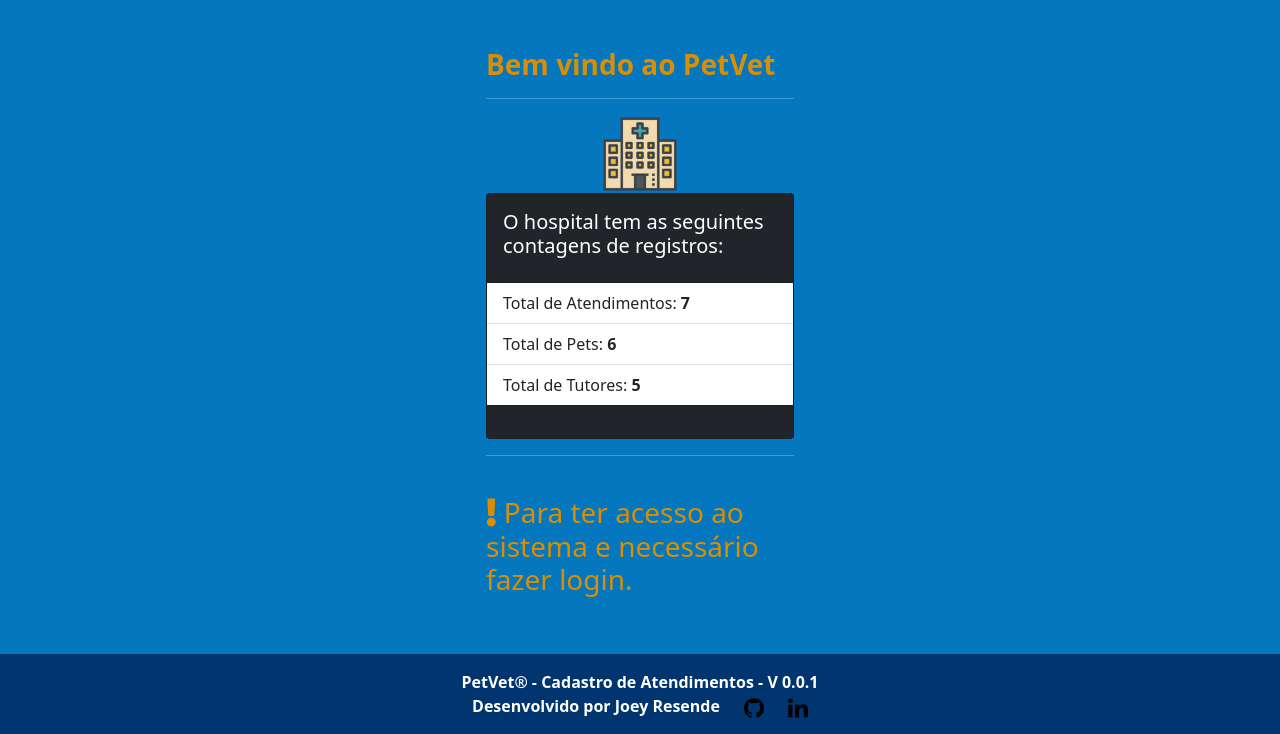
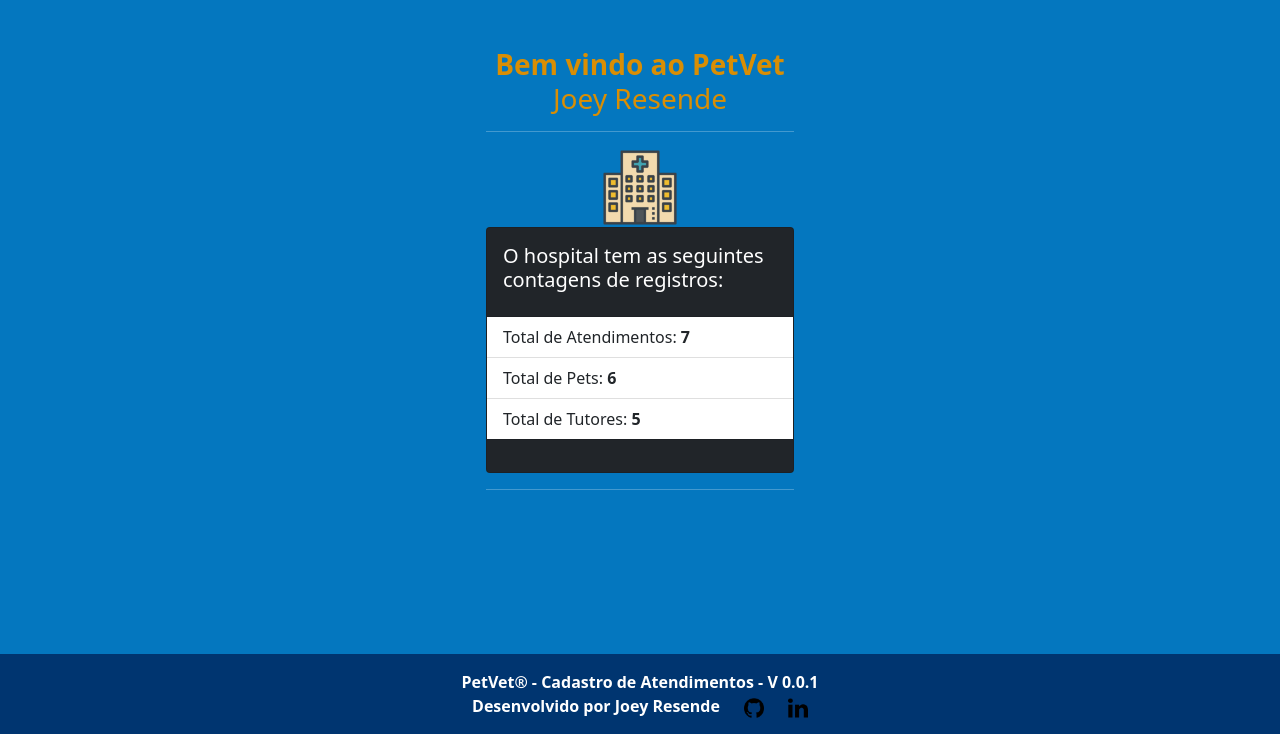
Before and after one commit to Joey-Resende/PetVet, a Django app: page /core/ in a window 1280 px wide. Shown: the part 66-800 px from the top of the page. Run offline with Django 4.2, Linux system fonts and the light colour scheme; a user stored in the database is signed in; data comes from the database, SQL or seed files in the repository; both versions use the stored data as it was after the commit; some libraries are stand-ins or nearby versions.

Commit message:
Ajustando o template index

```diff
--- a/PetVet/core/models.py
+++ b/PetVet/core/models.py
@@ -1,7 +1,5 @@
-from cpf_field.models import CPFField
 from django.db import models
 from django.urls import reverse
-from phone_field import PhoneField
 from datetime import date
 
 castrated_status = (('Não', 'Não'), ('Sim', 'Sim'))
--- a/PetVet/core/templates/core/index.html
+++ b/PetVet/core/templates/core/index.html
@@ -10,7 +10,17 @@
   <div class="col-md-4 mx-auto">
 
     <div class="container">
-      <h3><strong>Bem vindo ao PetVet</strong></h3><hr>
+      {% if request.user.is_authenticated %}
+      <h3 class="text-center"><strong>Bem vindo ao PetVet</strong> <br>{{ user.profile.name }}</h3><hr>
+      {% else %}
+
+      <h3>
+        <strong>
+        <i class="fa fa-exclamation" aria-hidden="true"></i>
+        Para ter acesso ao sistema e necessário fazer login.
+        </strong>
+      </h3>
+      {% endif %}
       <div class="row col-4 mx-auto">
         <img class="card-img-top" src="{% static 'img/vet_hospital_icon.png/' %}" alt="Imagem de capa do card">
       </div>
@@ -28,11 +38,12 @@
         </div>
       </div><hr>
       <br>
-      <h3>
-        <i class="fa fa-exclamation" aria-hidden="true"></i>
-        Para ter acesso ao sistema e necessário fazer login.
-      </h3>
+      {% if request.user.is_authenticated and user.profile.name is none %}
+      <h5 class="text-center"><strong>Você precisa completar seu cadastro. Acesse o meus dados <a href="{% url 'meus_dados' %}"><i class="fas fa-address-card text-warning" aria-hidden="true"></i></a> para atualizar.</strong></h5>
+      {% else %}
+      {% endif %}
     </div>
+
   </div>
 </div>
 {% endblock %}
--- a/PetVet/users/views.py
+++ b/PetVet/users/views.py
@@ -46,6 +46,6 @@ class ProfileUpdate(UpdateView):
 
         context['title_window'] = 'PetVet - Meus Dados'
         context['title_page'] = 'Meus Dados'
-        context['tips'] = 'Preencha os campos para registrar um novo usúario.'
+        context['tips'] = 'Preencha os campos para completar seu perfil.'
 
         return context
```
Also changed, not shown: PetVet/db.sqlite3.
